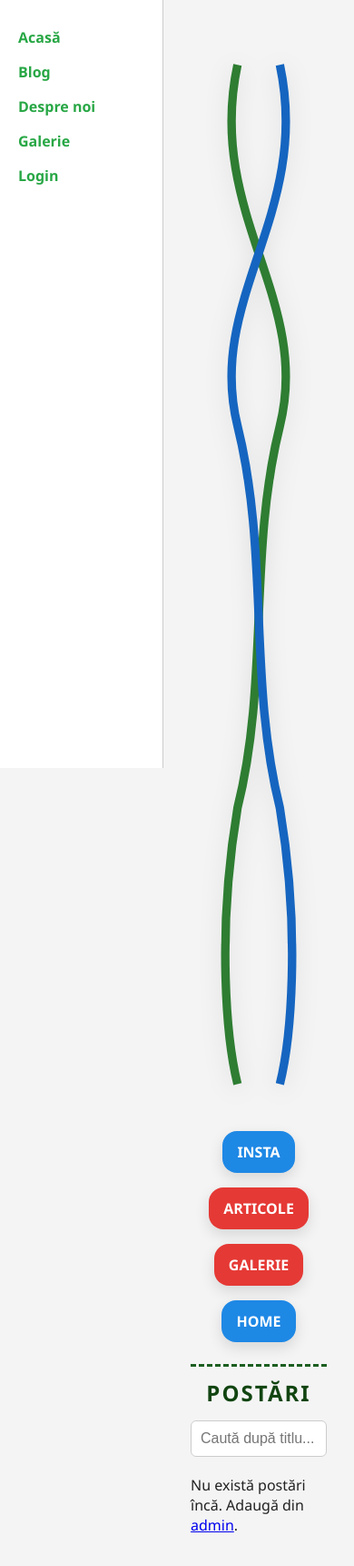
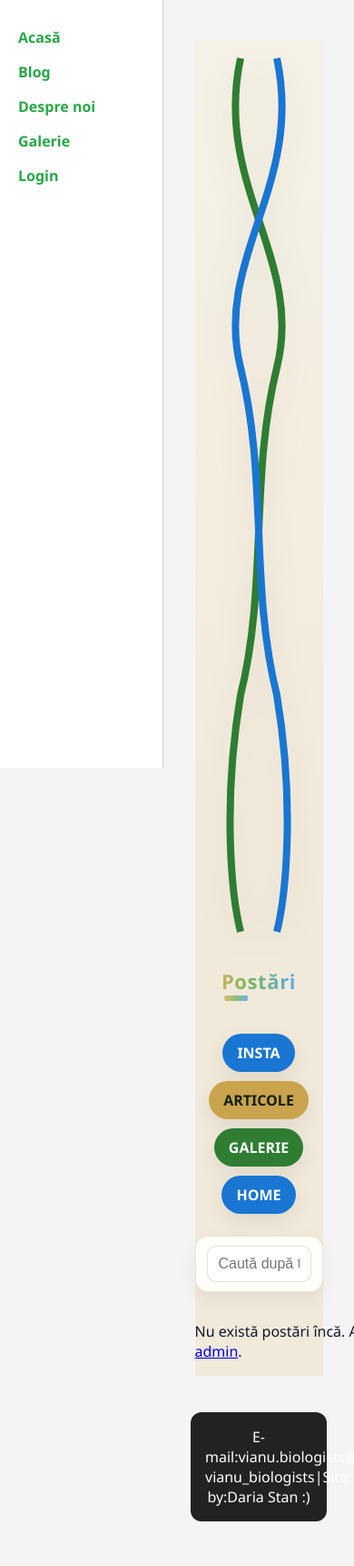
Before and after one commit to yokosumei/vianu_bio_site, a Flask app: page /blog in a window 390 px wide. Shown: the top 1721 px of the page at 91% size. After the commit the page ends 1672 px from the top, so only its background shows below. Run offline with Flask 3, Linux system fonts and the light colour scheme.

Commit message:
Update blog.html

```diff
--- a/templates/blog.html
+++ b/templates/blog.html
@@ -2,23 +2,23 @@
 {% block title %}Blog & Galerie – Vianu Biologists{% endblock %}
 
 {% block content %}
-<section class="blog-wrap">
+<section class="blog-wrap fancy-bg">
+
   <!-- ADN + butoane (overlay) -->
   <aside class="blog-dna">
     <svg viewBox="0 0 60 500" class="dna-slim" aria-label="ADN decorativ lateral">
-      <!-- helix -->
       <path d="M20,10 C5,80 55,120 40,180 C25,240 35,300 20,360 C10,420 15,470 20,490"
             fill="none" stroke="#2e7d32" stroke-width="4"/>
       <path d="M40,10 C55,80 5,120 20,180 C35,240 25,300 40,360 C50,420 45,470 40,490"
-            fill="none" stroke="#1565c0" stroke-width="4"/>
-      <!-- am scos casetele colorate -->
+            fill="none" stroke="#1976d2" stroke-width="4"/>
     </svg>
 
-    <!-- overlay peste ADN: ALBASTRU / ROȘU / ROȘU / ALBASTRU -->
+    <h1 class="brand-title blog-title"><span>Postări</span></h1>
+
     <nav class="blog-dna-nav">
       <a href="{{ url_for('blog') }}#insta"    class="pill pill-blue">INSTA</a>
-      <a href="{{ url_for('blog') }}#articles" class="pill pill-red">ARTICOLE</a>
-      <a href="{{ url_for('blog') }}#galerie"  class="pill pill-red">GALERIE</a>
+      <a href="{{ url_for('blog') }}#articles" class="pill pill-gold">ARTICOLE</a>
+      <a href="{{ url_for('blog') }}#galerie"  class="pill pill-green">GALERIE</a>
       <a href="{{ url_for('index') }}"         class="pill pill-blue">HOME</a>
     </nav>
 
@@ -31,199 +31,286 @@
 
   <!-- CONȚINUT PRINCIPAL -->
   <div class="blog-content">
-    <h2 class="posts-title">POSTĂRI</h2>
-
-    <!-- Căutare după titlu -->
+    <!-- Căutare -->
     <div class="search-bar">
-      <input type="text" id="searchInput" onkeyup="searchPosts()" placeholder="Caută după titlu...">
+      <input type="text" id="searchInput" onkeyup="searchPosts()" placeholder="Caută după titlu…">
     </div>
 
-    <!-- Lista postărilor -->
+    <!-- Grid de postări -->
+    <section class="posts-grid">
       {% for p in posts %}
-      <article class="post-item"
+      <article class="post-card"
                id="{{ p.section }}{{ p.id }}"
                data-section="{{ p.section }}"
                data-title="{{ (p.title or '')|lower }}">
 
-        <header class="post-head">
-          <h3 class="post-title">
-            {% if p.section == 'insta' %}
-              Insta:
-            {% elif p.section == 'gallery' %}
-              Galerie:
-            {% elif p.section == 'lectii' %}
-              Lectie:
+        <a class="cover" href="{{ url_for('blog') }}#{{ p.section }}">
+          {% set img = (p.cover_src if p.cover_src is defined else p.image_url) or '' %}
+          {% if img %}
+            {% if img.startswith('http') or img.startswith('/static/') %}
+              <img src="{{ img }}" alt="{{ p.title }}" loading="lazy"
+                   onerror="this.onerror=null;this.src='{{ url_for('static', filename='images/placeholder.jpg') }}'">
             {% else %}
-              Articol:
+              <img src="{{ url_for('static', filename='uploads/' ~ img) }}?v={{ p.id or loop.index }}" alt="{{ p.title }}" loading="lazy"
+                   onerror="this.onerror=null;this.src='{{ url_for('static', filename='images/placeholder.jpg') }}'">
             {% endif %}
-            {{ p.title }}
-          </h3>
-          <small class="meta">
-            <strong>Autor:</strong> {{ p.author or 'Club BIO' }}
-            {% if p.created_at %} | <strong>Data:</strong> {{ p.created_at.strftime('%Y-%m-%d') }}{% endif %}
-            | <strong>Secțiune:</strong>
+          {% else %}
+            <img src="{{ url_for('static', filename='images/placeholder.jpg') }}" alt="Fără imagine" loading="lazy">
+          {% endif %}
+        </a>
+
+        <div class="body">
+          <div class="badge-row">
+            <span class="badge {% if p.section=='insta' %}b-blue{% elif p.section=='gallery' %}b-green{% elif p.section=='lectii' %}b-red{% else %}b-gold{% endif %}">
               {% if p.section == 'insta' %}Insta{% elif p.section == 'gallery' %}Galerie{% elif p.section == 'lectii' %}Lecții{% else %}Articol{% endif %}
-          </small>
-        </header>
+            </span>
+            {% if p.created_at %}
+            <small class="meta">{{ p.created_at.strftime('%Y-%m-%d') }}</small>
+            {% endif %}
+          </div>
 
-        {% if p.image_url %}
-          <img src="{{ p.image_url }}" class="gallery-img" alt="cover">
+          <h3 class="post-title">{{ p.title }}</h3>
+
+          {% if p.content %}
+          <p class="post-excerpt">
+            {{ p.content[:220] }}{% if p.content|length > 220 %}…{% endif %}
+          </p>
           {% endif %}
 
-        {% if p.content %}
-          <p class="post-body">{{ p.content }}</p>
-        {% endif %}
-
-        <div class="post-actions">
-          {# EXTERNAL_URL: dacă e PDF -> “Descarcă PDF” + “Vezi în browser”; altfel Link extern #}
+          <div class="actions">
             {% if p.external_url %}
               {% set link = p.external_url %}
               {% if link and (link|lower).endswith('.pdf') %}
-              <a class="btn btn-download" href="{{ link }}" download>Descarcă PDF</a>
-              <a class="btn ghost" href="{{ link }}" target="_blank" rel="noopener">Vezi în browser</a>
+                <a class="btn btn-solid" href="{{ link }}" download>Descarcă PDF</a>
+                <a class="btn btn-ghost" href="{{ link }}" target="_blank" rel="noopener">Vezi în browser</a>
               {% else %}
-              <a class="btn ghost" href="{{ link }}" target="_blank" rel="noopener">Link extern</a>
+                <a class="btn btn-ghost" href="{{ link }}" target="_blank" rel="noopener">Link extern</a>
               {% endif %}
             {% endif %}
 
-          {# LECȚII: dacă ppt_url e PDF -> download; altfel „Deschide prezentarea” #}
             {% if p.section == 'lectii' and p.ppt_url %}
               {% set link2 = p.ppt_url %}
               {% if link2 and (link2|lower).endswith('.pdf') %}
-              <a class="btn btn-download" href="{{ link2 }}" download>Descarcă PDF</a>
-              <a class="btn ghost" href="{{ link2 }}" target="_blank" rel="noopener">Vezi în browser</a>
+                <a class="btn btn-solid" href="{{ link2 }}" download>Descarcă PDF</a>
+                <a class="btn btn-ghost" href="{{ link2 }}" target="_blank" rel="noopener">Vezi în browser</a>
               {% else %}
-              <a class="btn" href="{{ link2 }}" target="_blank" rel="noopener">Deschide prezentarea</a>
+                <a class="btn btn-solid" href="{{ link2 }}" target="_blank" rel="noopener">Deschide prezentarea</a>
               {% endif %}
             {% endif %}
+          </div>
         </div>
       </article>
       {% else %}
         <p>Nu există postări încă. Adaugă din <a href="{{ url_for('admin_new') }}">admin</a>.</p>
       {% endfor %}
+    </section>
   </div>
 </section>
 
 <style>
-/* Layout general */
+/* ===== Paletă bej + accente (potrivire cu Home/About) ===== */
+:root{
+  --page-bg: #f6f1e6;
+  --page-bg-2: #f1eadb;
+  --ink: #0f172a;
+  --muted: #6b7280;
+  --ring: 32,129,80;
+
+  --brand-green: #2e7d32;
+  --brand-blue:  #1976d2;
+  --brand-gold:  #d6b35e;
+  --brand-red:   #e53935;
+}
+
+/* fundal cald cu accente radiale, ca la celelalte pagini */
+.fancy-bg{
+  background:
+    radial-gradient(1100px 280px at 12% -15%, rgba(233,210,160,.25), transparent 60%),
+    radial-gradient(900px 260px at 88% -10%, rgba(121,173,110,.18), transparent 60%),
+    linear-gradient(180deg, var(--page-bg), var(--page-bg-2) 65%);
+}
+
+/* ===== Layout general ===== */
 .blog-wrap{
   display:grid;
-  grid-template-columns: 240px 1fr;
-  gap:24px;
-  margin-top:18px;
+  grid-template-columns: 280px 1fr;
+  gap: 26px;
+  margin: 14px auto 36px;
+  width: min(1200px, 94%);
+  color: var(--ink);
 }
 
-/* ADN + overlay */
+/* ===== Sidebar ADN + navigație ===== */
 .blog-dna{
   position: sticky;
   top: 16px;
   align-self: start;
-  display: block;
-  min-height: 520px;
 }
 .dna-slim{
-  width: 120px;            /* ADN mai mic */
+  width: 140px;
   height: auto;
   display: block;
-  margin: 0 auto;
-  position: relative;
-  z-index: 1;              /* sub butoane */
-  filter: drop-shadow(0 4px 12px rgba(0,0,0,.1));
+  margin: 6px auto 0;
+  filter: drop-shadow(0 6px 18px rgba(0,0,0,.08));
 }
 
-/* Overlay cu butoane, peste ADN */
+.brand-title{
+  text-align:center; margin: 8px 0 10px; line-height:1.1;
+}
+.brand-title span{
+  display:inline-block; font-weight: 900; letter-spacing:.6px;
+  font-size: clamp(22px, 3.6vw, 32px);
+  background: linear-gradient(90deg, var(--brand-gold), #79b85f 40%, #5aa8ff);
+  -webkit-background-clip: text; background-clip: text; color: transparent;
+  position: relative; padding: 2px 6px;
+}
+.brand-title span::after{
+  content:""; position:absolute; left:10%; right:10%; bottom:-8px; height:6px;
+  background: linear-gradient(90deg, var(--brand-gold), #79b85f, #5aa8ff);
+  border-radius: 999px; transform: scaleX(.35); transform-origin: left;
+  transition: transform .5s cubic-bezier(.2,.7,0,1); opacity:.85;
+}
+.brand-title span:hover::after{ transform: scaleX(1); }
+
 .blog-dna-nav{
-  position: absolute;
-  top: 14%;
-  left: 50%;
-  transform: translateX(-50%);
-  width: 230px;
-  display: flex;
-  flex-direction: column;
-  gap: 22px;               /* distanță mai mare între butoane */
-  z-index: 2;
+  margin-top: 16px;
+  display:flex; flex-direction:column; gap: 12px; align-items:center;
 }
 .blog-dna-nav-secondary{
-  margin-top: 18px;
-  display: flex;
-  justify-content: center;
+  margin-top: 10px; display:flex; justify-content:center;
 }
 
-/* Butoane */
 .pill{
-  display:block; text-align:center; padding:12px 16px; border-radius:16px;
-  font-weight:800; color:#fff; text-decoration:none;
-  box-shadow:0 6px 16px rgba(0,0,0,.12)
+  display:block; text-align:center; padding:10px 14px; border-radius:999px;
+  font-weight:800; color:#fff; text-decoration:none; width: 200px;
+  box-shadow:0 8px 22px rgba(0,0,0,.08);
+  transition: transform .15s ease, box-shadow .15s ease, opacity .15s ease;
 }
-.pill-blue{ background:#1e88e5 }
-.pill-red { background:#e53935 }
+.pill:hover{ transform: translateY(-2px); box-shadow:0 12px 28px rgba(0,0,0,.12); }
+.pill.active{ outline: 3px solid rgba(var(--ring), .25); }
+.pill-blue { background: var(--brand-blue); }
+.pill-green{ background: var(--brand-green); }
+.pill-gold { background: #caa34d; color:#10200b; }
+.pill-red  { background: var(--brand-red); }
 
-/* Conținutul din dreapta */
-.posts-title{
-  text-align:center; margin:0 0 14px; color:#114411; letter-spacing:2px;
-  border-top:3px dashed #1b5e20; padding-top:12px;
+/* ===== Conținut dreapta ===== */
+.blog-content{ min-width: 0; }
+
+/* Search bar stilized */
+.search-bar{
+  background: #fffdf7; border:1px solid rgba(181,142,60,.22);
+  border-radius: 14px; padding: 10px 12px; margin: 6px 0 16px;
+  box-shadow: 0 8px 22px rgba(0,0,0,.06);
 }
-.search-bar{ margin-bottom:20px }
-#searchInput{ width:100%; padding:10px; font-size:16px; border-radius:6px; border:1px solid #ccc }
+#searchInput{
+  width:100%; padding:10px 12px; font-size:16px; border-radius:10px; border:1px solid rgba(0,0,0,.12);
+  outline:none;
+}
+#searchInput:focus{ border-color:#79b85f; box-shadow: 0 0 0 4px rgba(var(--ring), .12); }
 
-/* Card postare */
-.post-item{
-  background:#fff; border-left:5px solid #28a745; margin-bottom:20px; padding:15px; border-radius:8px;
-  box-shadow:0 4px 14px rgba(0,0,0,.06);
+/* ===== Grid carduri post ===== */
+.posts-grid{
+  display:grid; grid-template-columns: repeat(auto-fill, minmax(280px, 1fr));
+  gap: 22px;
 }
-.post-head{ margin-bottom:8px }
-.post-title{ margin:0 0 6px }
-.meta{ display:block; color:#666; font-size:13px }
-.post-body{ margin-top:8px }
-.gallery-img{ max-width:100%; border-radius:6px; margin:10px 0 }
-.post-actions{ display:flex; gap:10px; flex-wrap:wrap; margin-top:8px }
+
+.post-card{
+  background:#fff;
+  border:1px solid rgba(15,23,42,.06);
+  border-radius: 16px;
+  overflow: hidden;
+  display:flex; flex-direction:column;
+  box-shadow: 0 8px 24px rgba(0,0,0,.06);
+  transition: transform .18s ease, box-shadow .18s ease, border-color .18s ease;
+  position: relative;
+}
+.post-card::before{
+  content:""; position:absolute; inset:-1px; border-radius:17px; padding:1px;
+  background: linear-gradient(135deg, rgba(46,125,50,.22), rgba(25,118,210,.18) 60%, rgba(214,179,94,.22));
+  -webkit-mask: linear-gradient(#000 0 0) content-box, linear-gradient(#000 0 0);
+  -webkit-mask-composite: xor; mask-composite: exclude;
+  opacity: 0; transition: opacity .25s ease;
+}
+.post-card:hover::before{ opacity: .85; }
+.post-card:hover{
+  transform: translateY(-3px);
+  box-shadow: 0 14px 34px rgba(0,0,0,.10), 0 0 0 8px rgba(var(--ring), .05);
+  border-color: rgba(15,23,42,.12);
+}
+
+.cover{ display:block; aspect-ratio: 16 / 10; overflow:hidden; background:#fffdf7; }
+.cover img{
+  width:100%; height:100%; object-fit:cover; display:block;
+  transform: scale(1); transition: transform .25s ease;
+}
+.post-card:hover .cover img{ transform: scale(1.03); }
+
+.body{ padding: 14px 14px 16px; display:flex; flex-direction:column; gap:10px; }
+.badge-row{ display:flex; align-items:center; justify-content:space-between; gap:10px; }
+.badge{
+  font-size:.78rem; font-weight:800; padding:.28rem .6rem; border-radius:999px;
+  border:1px solid transparent;
+}
+.b-blue { color:#0b3a15; background: linear-gradient(180deg, rgba(25,118,210,.14), rgba(25,118,210,.07)); border-color: rgba(25,118,210,.25); }
+.b-green{ color:#0b3a15; background: linear-gradient(180deg, rgba(46,125,50,.14), rgba(46,125,50,.07)); border-color: rgba(46,125,50,.25); }
+.b-gold { color:#3b2b0a; background: linear-gradient(180deg, rgba(214,179,94,.18), rgba(214,179,94,.08)); border-color: rgba(214,179,94,.28); }
+.b-red  { color:#3b0a0a; background: linear-gradient(180deg, rgba(229,57,53,.16), rgba(229,57,53,.08)); border-color: rgba(229,57,53,.28); }
+
+.meta{ color: var(--muted); font-size:.82rem; }
+
+.post-title{
+  margin:.2rem 0 .1rem;
+  font-size:1.05rem; font-weight:900; letter-spacing:.2px; color: var(--ink);
+}
+
+.post-excerpt{ margin: .1rem 0 0; color:#1f2937; line-height:1.55; }
+
+.actions{ display:flex; gap:10px; flex-wrap:wrap; margin-top: 4px; }
 
 /* Butoane card */
-.btn{ display:inline-block; padding:10px 14px; border-radius:10px; background:#2f8f4f; color:#fff; text-decoration:none; font-weight:800 }
-.btn:hover{ opacity:.92 }
-.btn.ghost{ background:transparent; color:#2f8f4f; border:2px solid #2f8f4f }
-.btn-download::after{ content:" ⤓"; font-weight:900; }
+.btn{
+  display:inline-block; padding:10px 14px; border-radius:10px; text-decoration:none;
+  font-weight:800; transition: transform .12s ease, opacity .12s ease, box-shadow .12s ease;
+}
+.btn-solid{
+  background:#2f8f4f; color:#fff; box-shadow: 0 6px 16px rgba(46,125,50,.22);
+}
+.btn-ghost{
+  background:transparent; color:#2f8f4f; border:2px solid #2f8f4f;
+}
+.btn:hover{ transform: translateY(-1px); opacity:.95; }
 
-/* Responsive */
+/* ===== Responsive ===== */
 @media (max-width: 980px){
-  .blog-wrap{ grid-template-columns:1fr }
-  .blog-dna{ position:static; min-height:unset; display:flex; flex-direction:column; align-items:center }
-  .dna-slim{ width:140px }
-  .blog-dna-nav{
-    position: static;
-    transform: none;
-    width: 100%;
-    max-width: 440px;
-    flex-direction: row;
-    flex-wrap: wrap;
-    justify-content: center;
-    gap: 16px;
-    margin-top: 10px;
-  }
-  .blog-dna-nav-secondary{ justify-content:center }
+  .blog-wrap{ grid-template-columns:1fr; gap:18px; }
+  .blog-dna{ position: static; }
+  .dna-slim{ width: 120px; margin-top: 0; }
+  .brand-title{ margin-top: 2px; }
+  .blog-dna-nav{ flex-direction: row; flex-wrap: wrap; justify-content: center; gap: 10px; }
+  .pill{ width: auto; padding: 10px 16px; }
 }
 </style>
 
 <script>
+/* Map hash->secțiune și filtrează */
 const FILTER_MAP = {
   '#all': 'all',
   '#insta': 'insta',
   '#articles': 'articles',
-  '#galerie': 'gallery',   // hash în română -> valoare din DB
+  '#galerie': 'gallery',
   '#lectii': 'lectii'
 };
 
 function filterContent(section) {
-  const allPosts = document.querySelectorAll('.post-item');
+  const allPosts = document.querySelectorAll('.post-card');
   allPosts.forEach(post => {
     const postSection = post.getAttribute('data-section');
-    post.style.display = (section === 'all' || postSection === section) ? 'block' : 'none';
+    post.style.display = (section === 'all' || postSection === section) ? '' : 'none';
   });
 }
 
 function highlightActive(section){
   document.querySelectorAll('.pill').forEach(p=>p.classList.remove('active'));
-  // găsește hash-ul corespunzător secțiunii curente
   const matchHash = Object.keys(FILTER_MAP).find(h => FILTER_MAP[h] === section);
   if(matchHash){
     document.querySelectorAll(`.blog-dna-nav a[href$="${matchHash}"], .blog-dna-nav-secondary a[href$="${matchHash}"]`)
@@ -238,7 +325,7 @@ function applyFromHash(){
   highlightActive(section);
 }
 
-// Interceptează click-urile pe butoanele cu hash, setează hash-ul și aplică filtrul
+/* Interceptează click pe pill-uri cu hash */
 document.addEventListener('DOMContentLoaded', ()=>{
   document.querySelectorAll('.blog-dna-nav a, .blog-dna-nav-secondary a').forEach(a=>{
     a.addEventListener('click', (e)=>{
@@ -252,19 +339,23 @@ document.addEventListener('DOMContentLoaded', ()=>{
     });
   });
 
-  applyFromHash(); // aplică filtrul la încărcarea paginii
+  applyFromHash();
 });
 
-// Dacă utilizatorul schimbă hash-ul manual
 window.addEventListener('hashchange', applyFromHash);
 
-// Căutarea după titlu rămâne neschimbată
+/* Search după titlu */
 function searchPosts() {
   const input = (document.getElementById("searchInput").value || "").toLowerCase();
-  const posts = document.querySelectorAll(".post-item");
+  const posts = document.querySelectorAll(".post-card");
   posts.forEach(post => {
     const title = (post.getAttribute("data-title") || "").toLowerCase();
-    post.style.display = title.includes(input) ? "block" : "none";
+    const match = title.includes(input);
+    // combină căutarea cu filtrul curent
+    const h = (location.hash || '').toLowerCase();
+    const section = FILTER_MAP[h] || 'all';
+    const inSection = (section === 'all' || post.getAttribute('data-section') === section);
+    post.style.display = (match && inSection) ? '' : 'none';
   });
 }
 </script>
```
Lines whose indentation alone changed are shown as unchanged.
